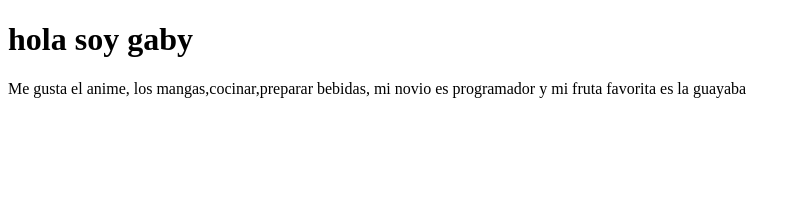
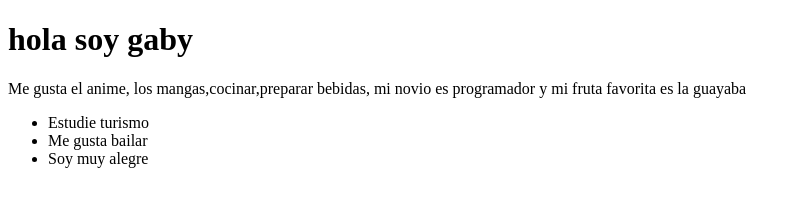
Before and after one commit to GabrielaJacobo2000/Mi-primer-pagina-web, a plain HTML site: page index2.html in a window 1280 px wide. Shown: the whole page, without its empty margins (0-801 px from the left). Drawn offline with Linux system fonts and the light colour scheme.

Commit message:
agregue una lista

```diff
--- a/index2.html
+++ b/index2.html
@@ -8,6 +8,11 @@
 <body>
    <h1>hola soy gaby  </h1>
    <p>Me gusta el anime, los mangas,cocinar,preparar bebidas, mi novio es programador y mi fruta favorita es la guayaba</p>
+   <ul>
+    <li>Estudie turismo</li>
+    <li>Me gusta bailar</li>
+    <li>Soy muy alegre</li>
+   </ul>
 
 </body>
 </html>
```
